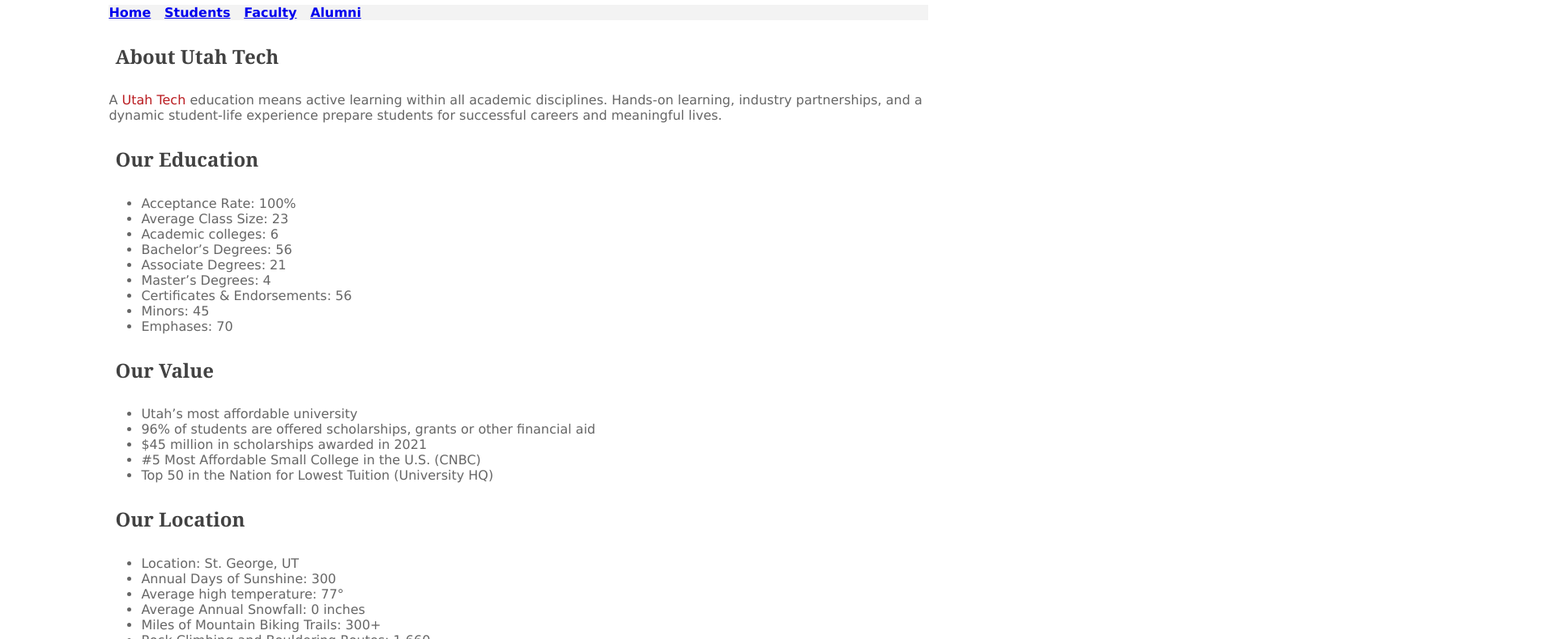
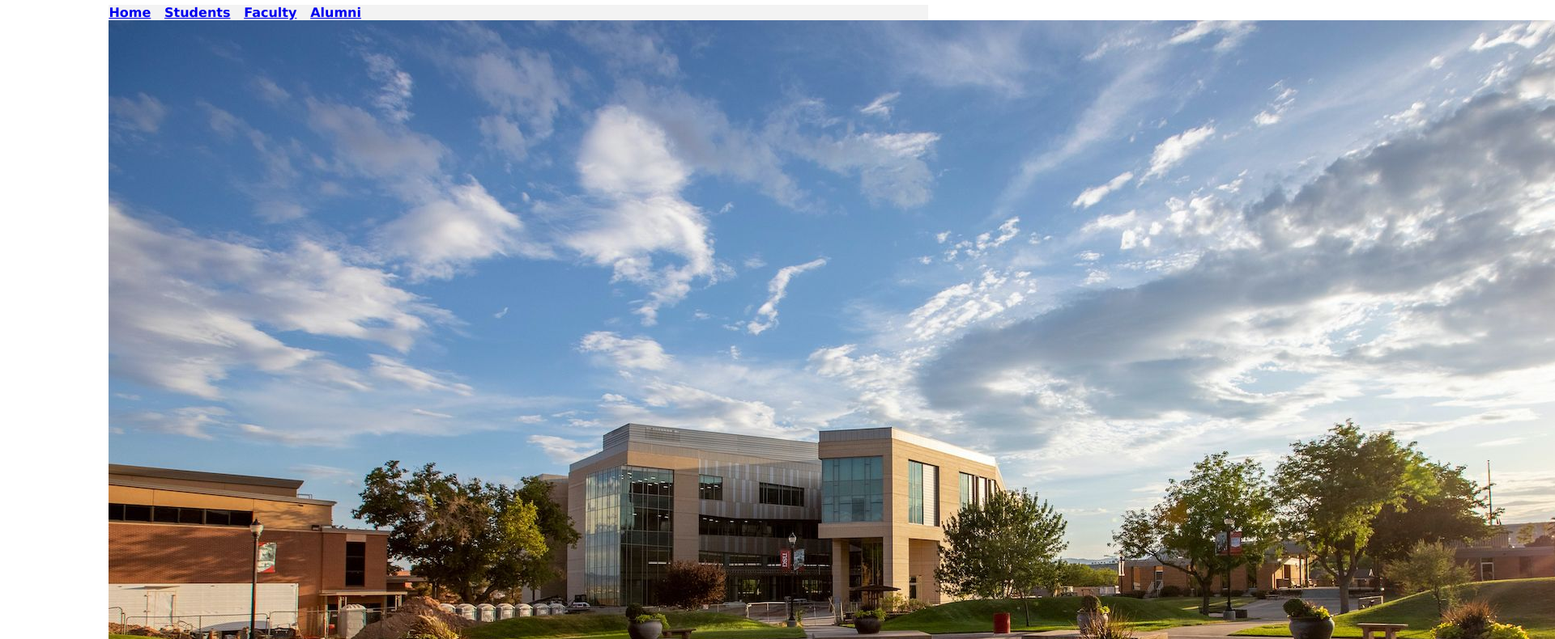
Before and after one commit to RoyKentLover/se1400, a plain HTML site: page utahtech3/index.html in a window 1280 px wide. Shown: the part 80-870 px from the top of the page at 81% size, 1920 px wide, since content can reach past the window. Drawn offline with Linux system fonts and the light colour scheme.

Commit message:
pictures

```diff
--- a/utahtech3/index.html
+++ b/utahtech3/index.html
@@ -18,7 +18,10 @@
       <a href="faculty.html">Faculty</a> &nbsp;
       <a href="alumni.html">Alumni</a>
   </nav>
-  <div id="homehero"></div>
+  <div id="homehero">
+    <img src="homehero.jpg" alt="Home Town Hero Pic">
+  </div>
+
   <main>
     <h2>About Utah Tech</h2>
     <p>A <span id="ut">Utah Tech</span> education means active learning within all academic disciplines. Hands-on learning, industry partnerships, and a dynamic student-life experience prepare students for successful careers and meaningful lives.</p>
--- a/utahtech3/style.css
+++ b/utahtech3/style.css
@@ -36,6 +36,3 @@ footer{
     font-style: italic;
     text-align: center;
     }
-#homehero{
-    <img src="homehero.jpg" alt="Home Town Hero Pic" height="400" width="300">
-}
```
Also changed, not shown: utahtech3/faculty.html (+3 -0 lines), utahtech3/students.html (+4 -1 lines).
